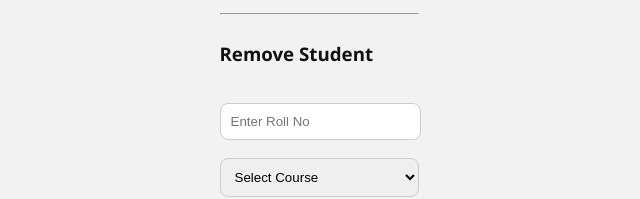
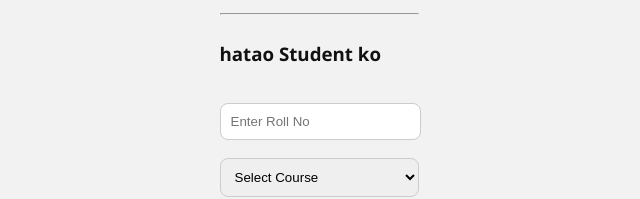
Before and after one commit to techparshya/Smart-attendance-gsck, a plain HTML site: page add-student.html in a window 1280 px wide. Shown: the part 467-666 px from the top of the page, 321-961 px from the left. Drawn offline with Linux system fonts and the light colour scheme.

Commit message:
Update add-student.html

```diff
--- a/add-student.html
+++ b/add-student.html
@@ -41,7 +41,7 @@
     <hr />
 
     <div class="form-group">
-      <h3>Remove Student</h3>
+      <h3>hatao Student ko</h3>
       <input type="text" id="removeRoll" placeholder="Enter Roll No" />
       <select id="removeCourse">
         <option disabled selected>Select Course</option>
```
